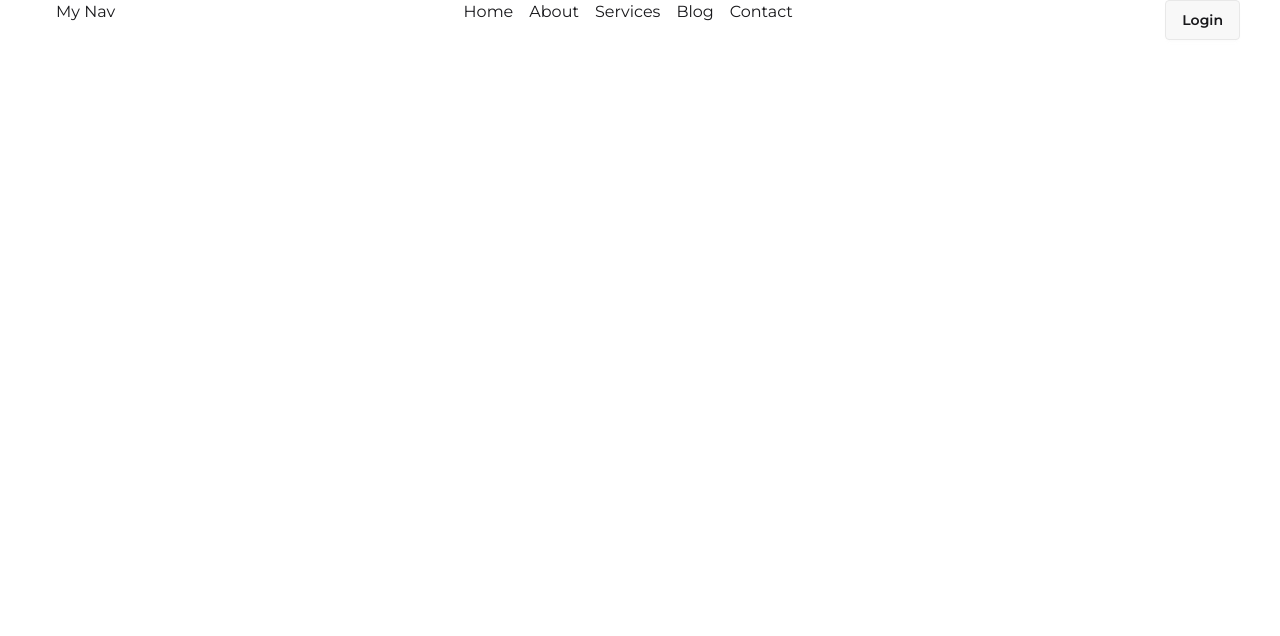
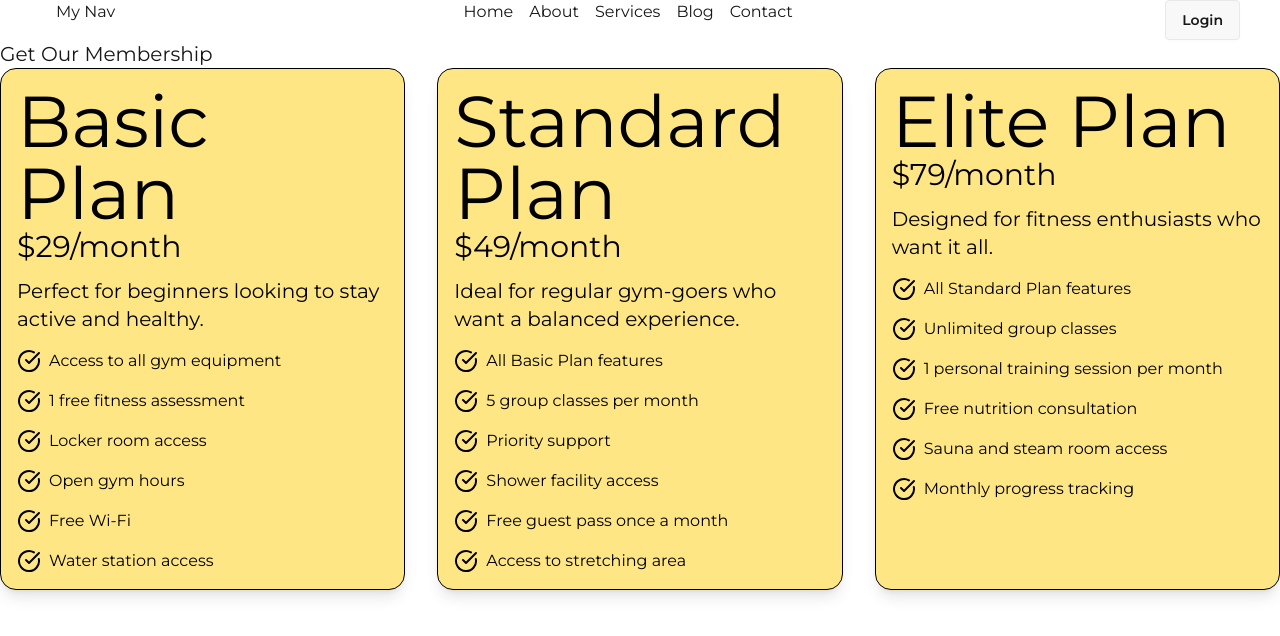
Before and after one commit to Umair505/Hero1, a React (Vite) app in the folder MILESTONE/MILESTONE 8/MODULE 44/tailwind-react-pricing-options/: page / in a window 1280 px wide. Shown: the top 636 px of the page. Built offline with nearby package versions, Linux system fonts and the light colour scheme; a web font is replaced by a local one.

Commit message:
Display Pricing options in Pricing Card

```diff
--- a/MILESTONE/MILESTONE 8/MODULE 44/tailwind-react-pricing-options/src/App.jsx
+++ b/MILESTONE/MILESTONE 8/MODULE 44/tailwind-react-pricing-options/src/App.jsx
@@ -1,8 +1,11 @@
+import { Suspense } from 'react'
 import './App.css'
 import DaisyNav from './components/DaisyNav/DaisyNav'
 import Navbar from './components/Navbar/Navbar'
+import PricingOptions from './components/PricingOptions/PricingOptions'
 
 function App() {
+  const pricingPromise =fetch('pricingData.json').then(res=>res.json())
 
   return (
     <>
@@ -10,6 +13,11 @@ function App() {
     {/* <DaisyNav></DaisyNav> */}
     <Navbar></Navbar>
     </header>
+    <main>
+      <Suspense fallback={<span className="loading loading-dots loading-xl"></span>}>
+        <PricingOptions pricingPromise={pricingPromise}></PricingOptions>
+      </Suspense>
+    </main>
     </>
   )
 }
--- /dev/null
+++ b/MILESTONE/MILESTONE 8/MODULE 44/tailwind-react-pricing-options/src/components/PricingCard/PricingCard.jsx
@@ -0,0 +1,27 @@
+import React from 'react';
+import PricingFeature from './PricingFeature';
+
+const PricingCard = ({pricing}) => {
+    console.log(pricing);
+    const { id, name, price, description,features } = pricing;
+    return (
+        <div className='border text-black bg-amber-200 p-4 rounded-2xl shadow-lg'>
+            <div>
+                <h1 className='text-7xl'>{name}</h1>
+                <h4 className='text-3xl'>{price}</h4>
+            </div>
+            {/* card body  */}
+            <div>
+                <p className='text-xl pt-3'>{description}</p>
+                {
+                    features.map((feature,index) =><PricingFeature feature={feature} key={index}></PricingFeature>)
+
+                }
+            </div>
+        </div>
+
+
+    );
+};
+
+export default PricingCard;
--- /dev/null
+++ b/MILESTONE/MILESTONE 8/MODULE 44/tailwind-react-pricing-options/src/components/PricingCard/PricingFeature.jsx
@@ -0,0 +1,10 @@
+import { CircleCheckBig } from 'lucide-react';
+import React from 'react';
+
+const PricingFeature = ({feature}) => {
+    return (
+        <p className='flex mt-4 '><CircleCheckBig className='mr-2'></CircleCheckBig> {feature}</p>
+    );
+};
+
+export default PricingFeature;
--- a/MILESTONE/MILESTONE 8/MODULE 44/tailwind-react-pricing-options/src/components/PricingOptions/PricingOptions.jsx
+++ b/MILESTONE/MILESTONE 8/MODULE 44/tailwind-react-pricing-options/src/components/PricingOptions/PricingOptions.jsx
@@ -1,9 +1,16 @@
-import React from 'react';
+import React, { use } from 'react';
+import PricingCard from '../PricingCard/PricingCard';
 
-const PricingOptions = () => {
+const PricingOptions = ({pricingPromise}) => {
+    const pricingData = use(pricingPromise);
     return (
         <div>
-
+            <h2 className='text-xl'>Get Our Membership</h2>
+            <div className='grid md:grid-cols-3 gap-8'>
+                {
+                    pricingData.map(pricing => <PricingCard key={pricing.id} pricing={pricing}></PricingCard>)
+                }
+            </div>
         </div>
     );
 };
```
